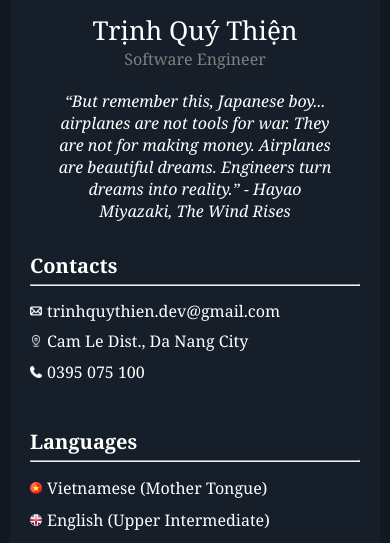
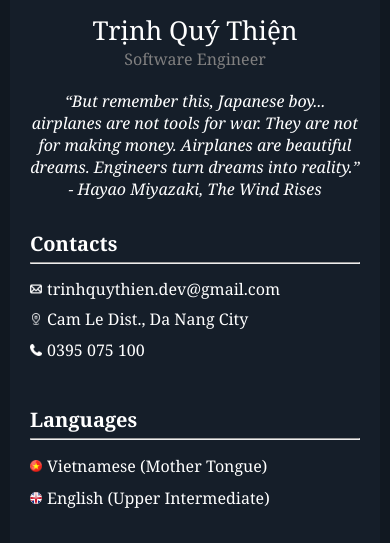
Before and after one commit to qthiendev/resume, a plain HTML site: page index.html in a window 390 px wide. Shown: the part 154-697 px from the top of the page. Drawn offline with Linux system fonts and the light colour scheme.

Commit message:
Update responsive

```diff
--- a/scripts/autoAdjustHeight.js
+++ b/scripts/autoAdjustHeight.js
@@ -42,7 +42,7 @@ const loaders = [
 
 Promise.race([
     Promise.all(loaders),
-    new Promise((resolve) => setTimeout(resolve, 500))
+    new Promise((resolve) => setTimeout(resolve, 1000))
 ]).then(() => {
     const overlay = document.getElementById("loading-overlay");
     overlay.classList.add("hidden");
--- a/styles.css
+++ b/styles.css
@@ -42,7 +42,7 @@ h3 {
     align-items: stretch;
     min-height: 100vh;
     gap: 10px;
-    padding: 50px 0px;
+    padding: 50px 10px;
 }
 
 .left-sidebar {
@@ -73,7 +73,6 @@ h3 {
 }
 
 .basic-info #bio {
-    padding: 0px 20px;
     padding-top: 20px;
     font-size: 16px;
     font-style: italic;
```
